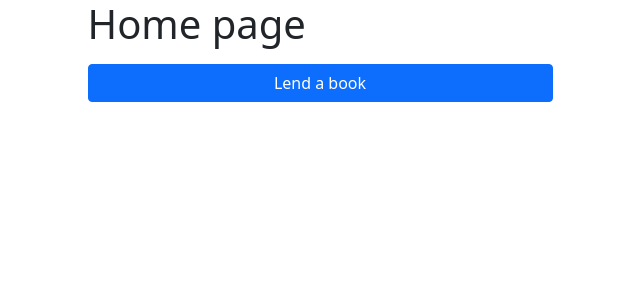
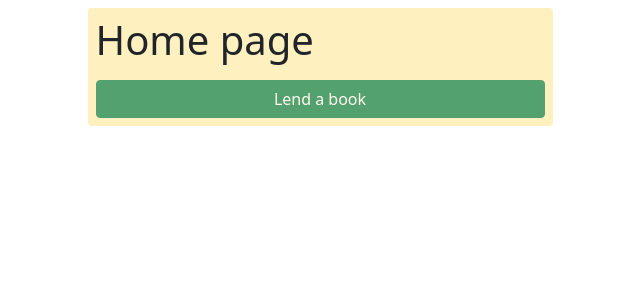
Before and after one commit to xaviermignot/book-lender-app, a Vue app in the folder src/book-lender-front/: page / in a window 1280 px wide. Shown: the top 300 px of the page, without its empty margins (320-960 px from the left). Built offline with nearby package versions, Linux system fonts and the light colour scheme.

Commit message:
feat(style): Add some colors

```diff
--- a/src/book-lender-front/src/App.vue
+++ b/src/book-lender-front/src/App.vue
@@ -4,8 +4,8 @@ import { RouterView } from 'vue-router'
 
 <template>
   <main>
-    <div class="container">
-      <div class="d-grid gap-2 col-8 col-md-5 mx-auto">
+    <div class="container overflow-hidden">
+      <div class="d-grid gap-2 col-8 col-md-5 mx-auto mt-2 p-2 rounded bg-warning bg-opacity-25">
         <RouterView />
       </div>
     </div>
--- a/src/book-lender-front/src/components/MenuLinkButton.vue
+++ b/src/book-lender-front/src/components/MenuLinkButton.vue
@@ -6,7 +6,7 @@ export default {
 }
 </script>
 <template>
-    <router-link class="btn btn-primary" role="button" v-bind="$props">
+    <router-link class="btn btn-success opacity-75" role="button" v-bind="$props">
         <slot />
     </router-link>
 </template>
```
